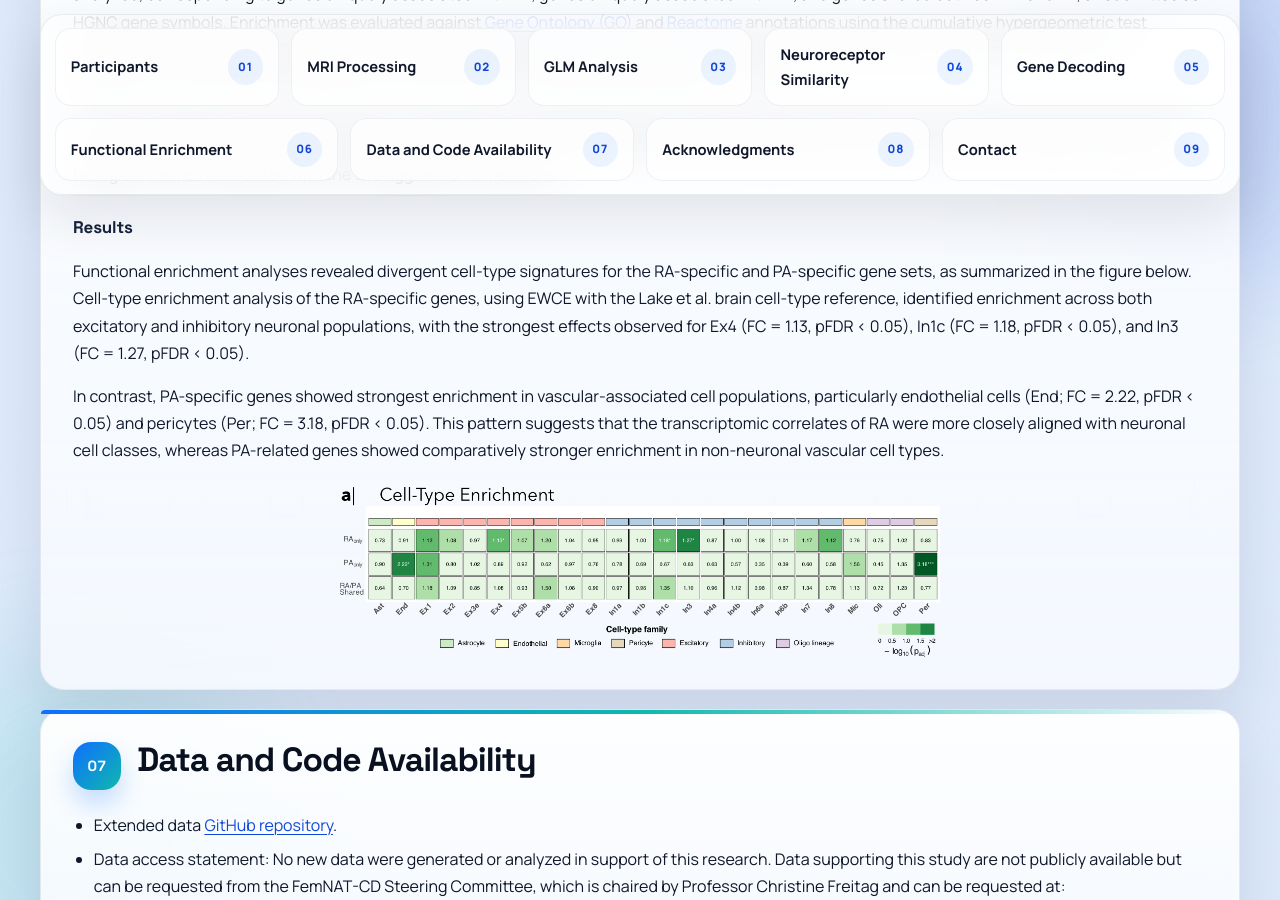
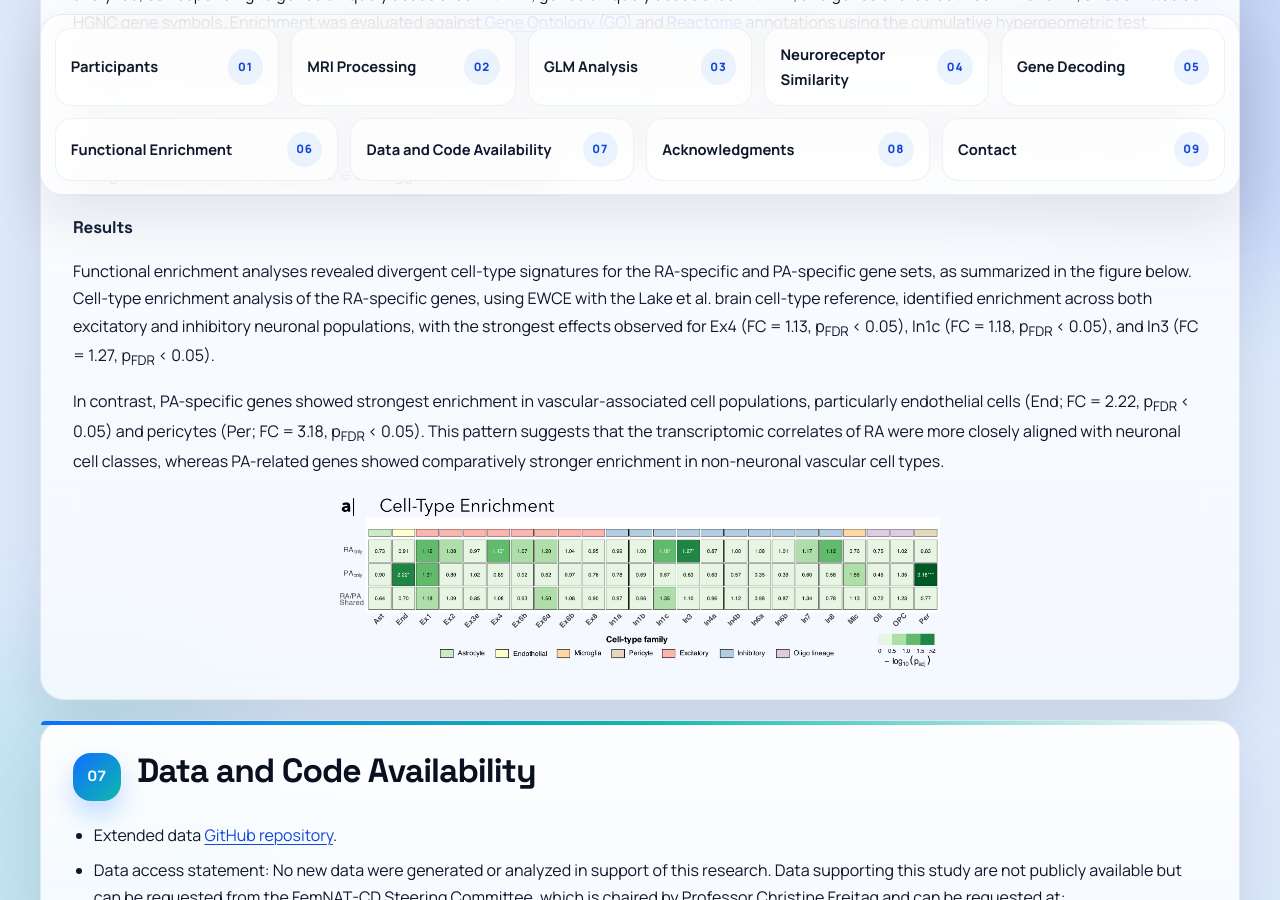
Before and after one commit to alegiac95/Aggression_ohbm26_supplementary, a Jekyll site: the page built from index.md, in a window 1280 px wide and 900 px high, scrolled down 10845 px. Built offline with Jekyll 4.4.1, drawn with Linux system fonts in a browser that asks for light colours.

Commit message:
docs: subscript FDR in enrichment results

```diff
--- a/index.md
+++ b/index.md
@@ -292,9 +292,9 @@ To reduce redundancy among enriched terms, Metascape clustered significantly enr
 
 ### Results
 
-Functional enrichment analyses revealed divergent cell-type signatures for the RA-specific and PA-specific gene sets, as summarized in the figure below. Cell-type enrichment analysis of the RA-specific genes, using EWCE with the Lake et al. brain cell-type reference, identified enrichment across both excitatory and inhibitory neuronal populations, with the strongest effects observed for Ex4 (FC = 1.13, pFDR < 0.05), In1c (FC = 1.18, pFDR < 0.05), and In3 (FC = 1.27, pFDR < 0.05).
+Functional enrichment analyses revealed divergent cell-type signatures for the RA-specific and PA-specific gene sets, as summarized in the figure below. Cell-type enrichment analysis of the RA-specific genes, using EWCE with the Lake et al. brain cell-type reference, identified enrichment across both excitatory and inhibitory neuronal populations, with the strongest effects observed for Ex4 (FC = 1.13, p<sub>FDR</sub> < 0.05), In1c (FC = 1.18, p<sub>FDR</sub> < 0.05), and In3 (FC = 1.27, p<sub>FDR</sub> < 0.05).
 
-In contrast, PA-specific genes showed strongest enrichment in vascular-associated cell populations, particularly endothelial cells (End; FC = 2.22, pFDR < 0.05) and pericytes (Per; FC = 3.18, pFDR < 0.05). This pattern suggests that the transcriptomic correlates of RA were more closely aligned with neuronal cell classes, whereas PA-related genes showed comparatively stronger enrichment in non-neuronal vascular cell types.
+In contrast, PA-specific genes showed strongest enrichment in vascular-associated cell populations, particularly endothelial cells (End; FC = 2.22, p<sub>FDR</sub> < 0.05) and pericytes (Per; FC = 3.18, p<sub>FDR</sub> < 0.05). This pattern suggests that the transcriptomic correlates of RA were more closely aligned with neuronal cell classes, whereas PA-related genes showed comparatively stronger enrichment in non-neuronal vascular cell types.
 
 <figure class="content-figure">
   <img src="assets/images/genetics_celltype.png" alt="cell type enrichment">
```
